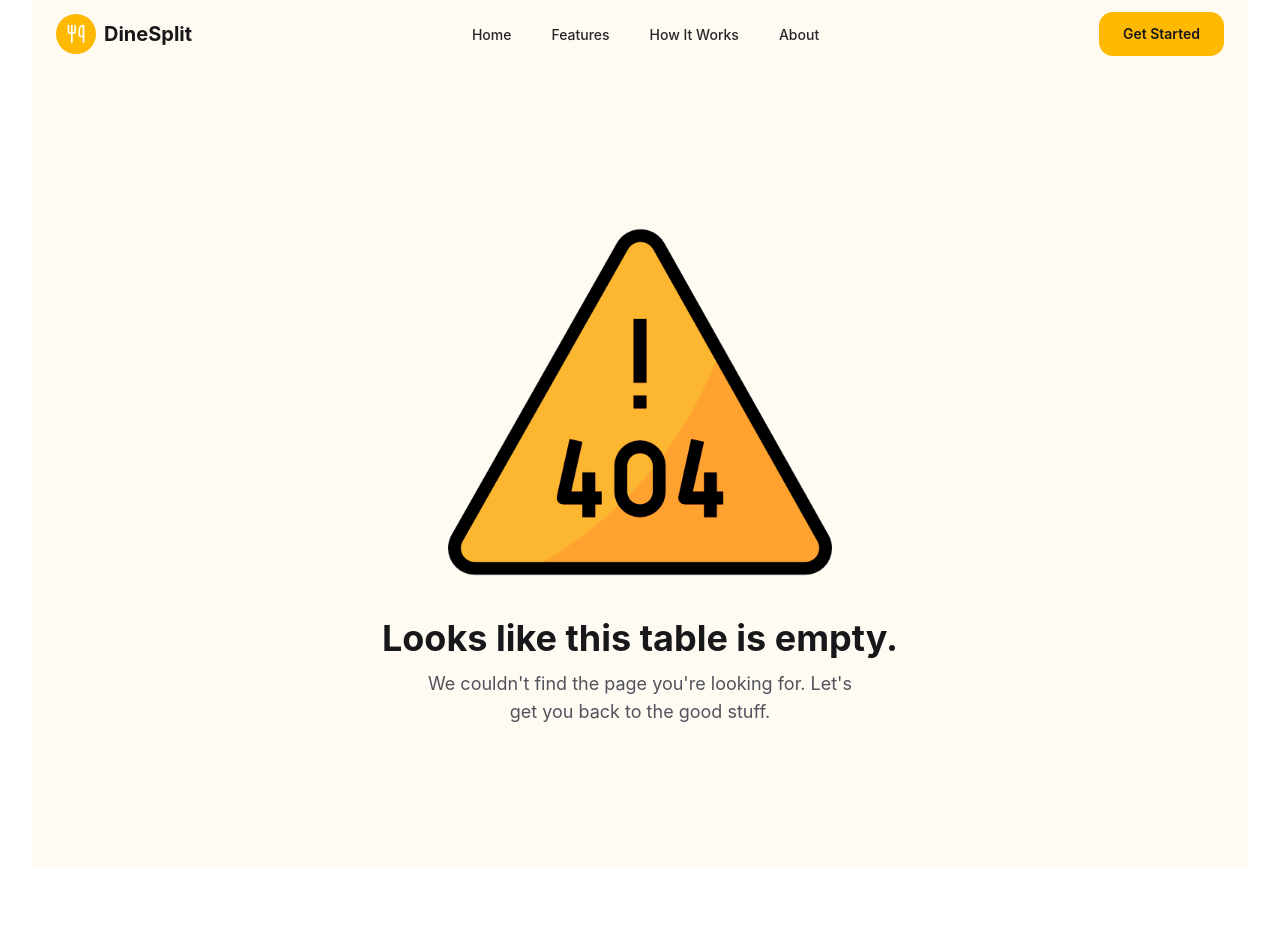
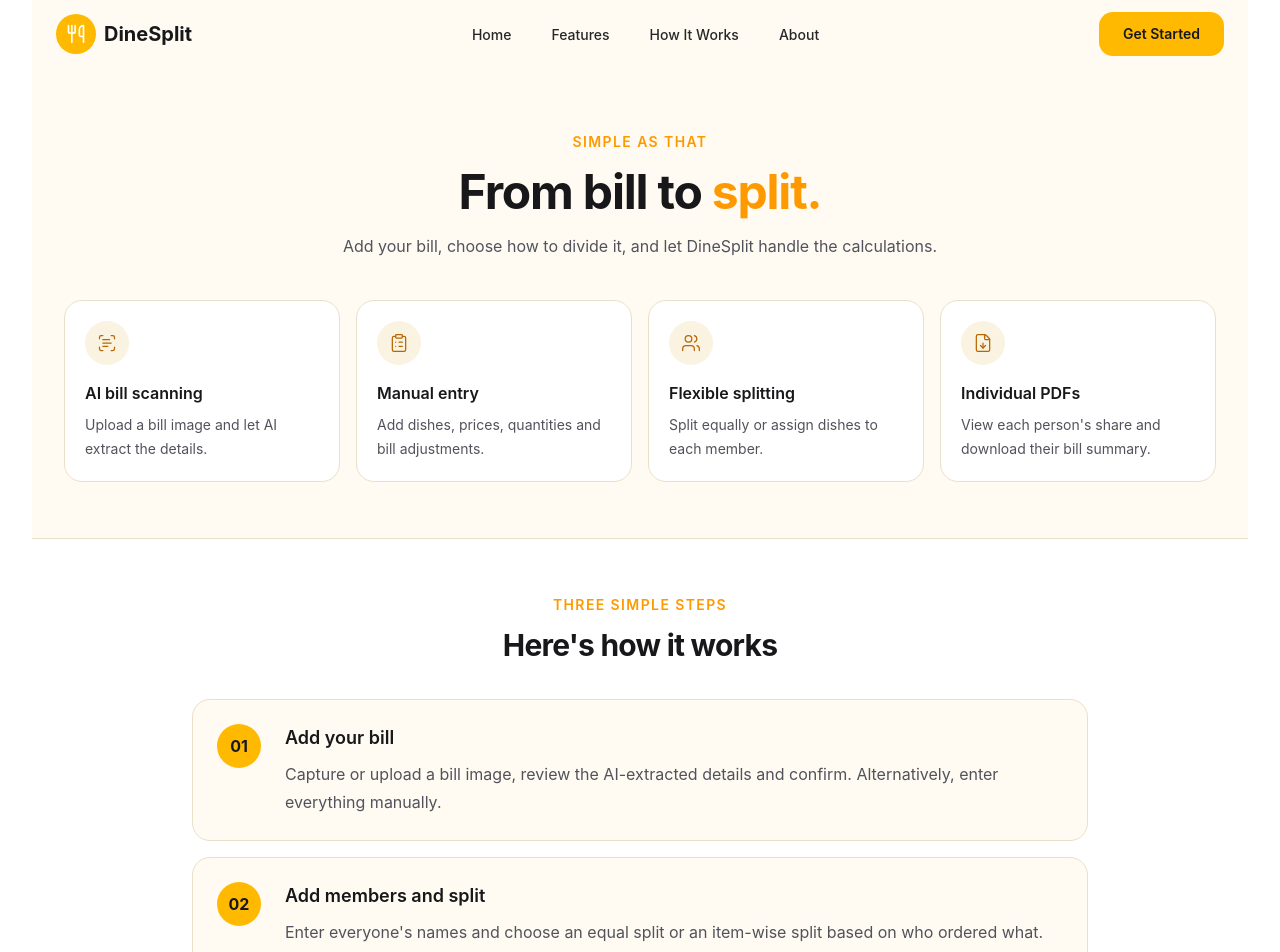
Before and after one commit to aishwaryagaikwad21/DineSplit, a React app in the folder frontend/: page /working in a window 1280 px wide. Shown: the top 952 px of the page. Before the commit the page ends 868 px from the top, so only its background shows below. Built offline with nearby package versions, Linux system fonts and the light colour scheme; the HTML template or start-up script is replaced by a standard one.

Commit message:
feat: added how it works page to explain features in a crisp manner to get the overview

```diff
--- a/frontend/src/components/NavLinks.jsx
+++ b/frontend/src/components/NavLinks.jsx
@@ -18,12 +18,12 @@ const location = useLocation() //gives you information about the current URL.
             Features
           </Link>
 
-          <a
-            href="#how-it-works"
+          <Link
+            to="/working"
             className="nav-link"
           >
             How It Works
-          </a>
+          </Link>
 
           <Link
             to="/about-us"
--- a/frontend/src/components/Working.jsx
+++ b/frontend/src/components/Working.jsx
@@ -1,10 +1,11 @@
 import React from 'react'
+import { Link } from 'react-router-dom'
 
 const Working = () => {
   return (
-    <a className='rounded-xl px-6 py-3 border-2 border-amber-400'>
+    <Link to="/working" className='rounded-xl px-6 py-3 border-2 border-amber-400'>
         See How It Works
-    </a>
+    </Link>
   )
 }
 
--- /dev/null
+++ b/frontend/src/pages/HowItWorks.jsx
@@ -0,0 +1,202 @@
+
+import React from "react";
+import {
+  ScanText,
+  ClipboardList,
+  Users,
+  FileDown,
+  CheckCircle2,
+  ArrowRight,
+} from "lucide-react";
+
+import GetStartedButton from "../components/GetStartedButton";
+
+const features = [
+  {
+    icon: ScanText,
+    title: "AI bill scanning",
+    description: "Upload a bill image and let AI extract the details.",
+  },
+  {
+    icon: ClipboardList,
+    title: "Manual entry",
+    description: "Add dishes, prices, quantities and bill adjustments.",
+  },
+  {
+    icon: Users,
+    title: "Flexible splitting",
+    description: "Split equally or assign dishes to each member.",
+  },
+  {
+    icon: FileDown,
+    title: "Individual PDFs",
+    description: "View each person's share and download their bill summary.",
+  },
+];
+
+const steps = [
+  {
+    number: "01",
+    title: "Add your bill",
+    description:
+      "Capture or upload a bill image, review the AI-extracted details and confirm. Alternatively, enter everything manually.",
+  },
+  {
+    number: "02",
+    title: "Add members and split",
+    description:
+      "Enter everyone's names and choose an equal split or an item-wise split based on who ordered what.",
+  },
+  {
+    number: "03",
+    title: "Get everyone's share",
+    description:
+      "DineSplit calculates the amounts owed. View the results and download an individual PDF for each member.",
+  },
+];
+
+const HowItWorks = () => {
+  return (
+    <main className="min-h-screen bg-[#fffbf2] text-zinc-900">
+      {/* Hero */}
+      <section className="px-6 pb-10 pt-14 text-center md:pt-16">
+        <div className="mx-auto max-w-3xl">
+          <p className="mb-4 text-sm font-semibold tracking-widest text-amber-500">
+            SIMPLE AS THAT
+          </p>
+
+          <h1 className="text-4xl font-bold tracking-tight sm:text-5xl">
+            From bill to{" "}
+            <span className="text-amber-500">split.</span>
+          </h1>
+
+          <p className="mx-auto mt-4 max-w-2xl text-base leading-7 text-zinc-600">
+            Add your bill, choose how to divide it, and let DineSplit
+            handle the calculations.
+          </p>
+        </div>
+      </section>
+
+      {/* Short feature overview */}
+      <section className="px-6 pb-14">
+        <div className="mx-auto grid max-w-6xl grid-cols-1 gap-4 sm:grid-cols-2 lg:grid-cols-4">
+          {features.map((feature) => {
+            const Icon = feature.icon;
+
+            return (
+              <article
+                key={feature.title}
+                className="rounded-2xl border border-[#eadfc9] bg-white p-5"
+              >
+                <div className="mb-4 flex size-11 items-center justify-center rounded-full bg-[#fbf3e1]">
+                  <Icon
+                    className="size-5 text-[#b86600]"
+                    strokeWidth={1.5}
+                  />
+                </div>
+
+                <h2 className="font-semibold">{feature.title}</h2>
+
+                <p className="mt-2 text-sm leading-6 text-zinc-600">
+                  {feature.description}
+                </p>
+              </article>
+            );
+          })}
+        </div>
+      </section>
+
+      {/* How it works */}
+      <section className="border-y border-[#eadfc9] bg-white px-6 py-14">
+        <div className="mx-auto max-w-4xl">
+          <div className="mb-9 text-center">
+            <p className="text-sm font-semibold tracking-widest text-amber-500">
+              THREE SIMPLE STEPS
+            </p>
+
+            <h2 className="mt-3 text-3xl font-bold tracking-tight">
+              Here's how it works
+            </h2>
+          </div>
+
+          <div className="space-y-4">
+            {steps.map((step) => (
+              <article
+                key={step.number}
+                className="flex items-start gap-4 rounded-2xl border border-[#eadfc9] bg-[#fffbf2] p-5 sm:gap-6 sm:p-6"
+              >
+                <div className="flex size-11 shrink-0 items-center justify-center rounded-full bg-amber-400 font-bold text-zinc-900">
+                  {step.number}
+                </div>
+
+                <div>
+                  <h3 className="text-lg font-semibold">{step.title}</h3>
+
+                  <p className="mt-2 text-sm leading-6 text-zinc-600 sm:text-base sm:leading-7">
+                    {step.description}
+                  </p>
+                </div>
+              </article>
+            ))}
+          </div>
+        </div>
+      </section>
+
+      {/* Splitting options */}
+      <section className="px-6 py-12">
+        <div className="mx-auto max-w-4xl">
+          <h2 className="text-center text-2xl font-bold">
+            Split your way
+          </h2>
+
+          <div className="mt-6 grid gap-4 sm:grid-cols-2">
+            <div className="rounded-2xl border border-[#eadfc9] bg-white p-5">
+              <h3 className="font-semibold">Split equally</h3>
+              <p className="mt-2 text-sm leading-6 text-zinc-600">
+                Divide the total bill equally among all members.
+              </p>
+            </div>
+
+            <div className="rounded-2xl border border-[#eadfc9] bg-white p-5">
+              <h3 className="font-semibold">Split item-wise</h3>
+              <p className="mt-2 text-sm leading-6 text-zinc-600">
+                Assign dishes to the people who ordered or shared them.
+              </p>
+            </div>
+          </div>
+        </div>
+      </section>
+
+      {/* CTA */}
+      <section className="px-6 pb-14 pt-2">
+        <div className="mx-auto max-w-4xl rounded-2xl border border-[#eadfc9] bg-white px-6 py-9 text-center">
+          <div className="mx-auto flex size-11 items-center justify-center rounded-full bg-[#fbf3e1]">
+            <CheckCircle2
+              className="size-5 text-[#b86600]"
+              strokeWidth={1.5}
+            />
+          </div>
+
+          <h2 className="mt-4 text-2xl font-bold">
+            Good food. Fair shares.
+          </h2>
+
+          <p className="mt-3 text-sm leading-6 text-zinc-600">
+            Let DineSplit take care of the maths.
+          </p>
+
+          <div className="mt-6 flex justify-center">
+            <GetStartedButton />
+          </div>
+
+          <p className="mt-5 flex items-center justify-center gap-2 text-sm text-zinc-500">
+            Ready when you are
+            <ArrowRight className="size-4 text-[#b86600]" />
+          </p>
+        </div>
+      </section>
+    </main>
+  );
+};
+
+export default HowItWorks;
--- a/frontend/src/routes/AppRoutes.jsx
+++ b/frontend/src/routes/AppRoutes.jsx
@@ -17,6 +17,7 @@ import Result from '@/pages/Result'
 import ManualBill from '@/pages/ManualBill'
 import Features from '@/pages/Features'
 import About from '@/pages/AboutUs'
+import HowItWorks from '@/pages/HowItWorks'
 
 const router = createBrowserRouter(
   createRoutesFromElements(
@@ -31,6 +32,7 @@ const router = createBrowserRouter(
       <Route path='/manual-bill' element={<ManualBill />} />
       <Route path='/features' element={<Features />} />
       <Route path='/about-us' element={<About />} />
+      <Route path='/working' element={<HowItWorks />} />
       <Route path='*' element={<Error />} />
     </Route>
   )
```
